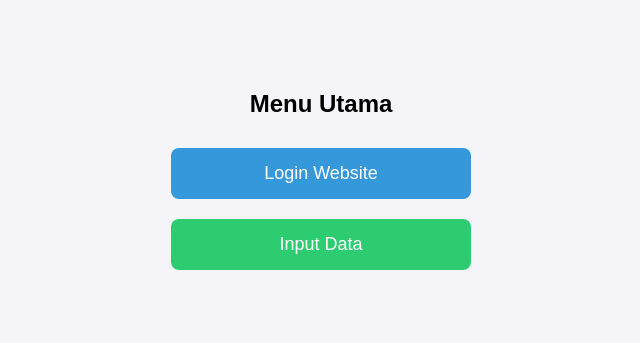
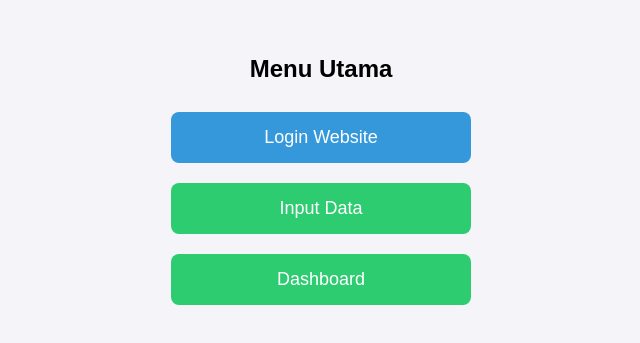
Before and after one commit to sodadj090-eng/my-pwa-app2, a plain HTML site: page index.html in a window 1280 px wide. Shown: the part 225-568 px from the top of the page, without its empty margins (319-959 px from the left). Drawn offline with Linux system fonts and the light colour scheme.

Commit message:
Update index.html

```diff
--- a/index.html
+++ b/index.html
@@ -19,6 +19,7 @@
 
     <button class="btn btn-1" onclick="location.href='https://www.sys-admin.web.id/home'">Login Website</button>
     <button class="btn btn-2" onclick="location.href='https://www.sys-admin.web.id/watch-list-go2'">Input Data</button>
+    <button class="btn btn-2" onclick="location.href='https://www.sys-admin.web.id/boardmanager-admin-inventory'">Dashboard</button>
 
     <script>
         // Mendaftarkan Service Worker agar bisa diinstal
```
